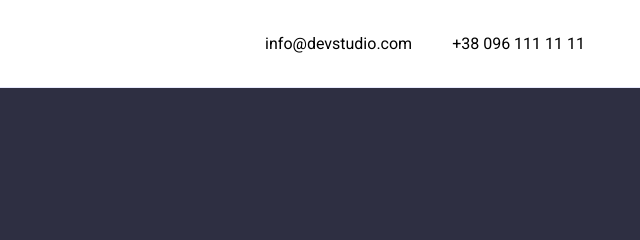
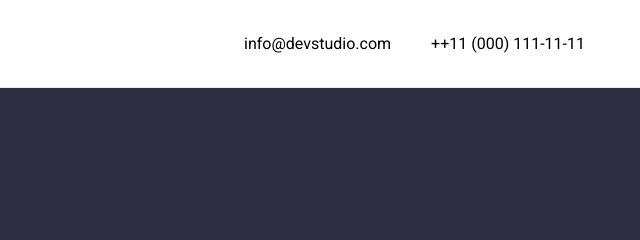
Before and after one commit to Hearlly/goit-markup-hw-03., a plain HTML site: page index.html in a window 1280 px wide. Shown: the top 240 px of the page, 640-1280 px from the left. Drawn offline with nearby package versions, Linux system fonts and the light colour scheme.

Commit message:
Update index.html

```diff
--- a/index.html
+++ b/index.html
@@ -50,8 +50,8 @@
             </a>
           </li>
           <li class="header-contact-item">
-            <a class="header-contact-link link" href="tel:+38 096 111 11 11">
-              +38 096 111 11 11
+            <a class="header-contact-link link" href="tel:++11 (000) 111-11-11">
+              ++11 (000) 111-11-11
             </a>
           </li>
         </ul>
```
